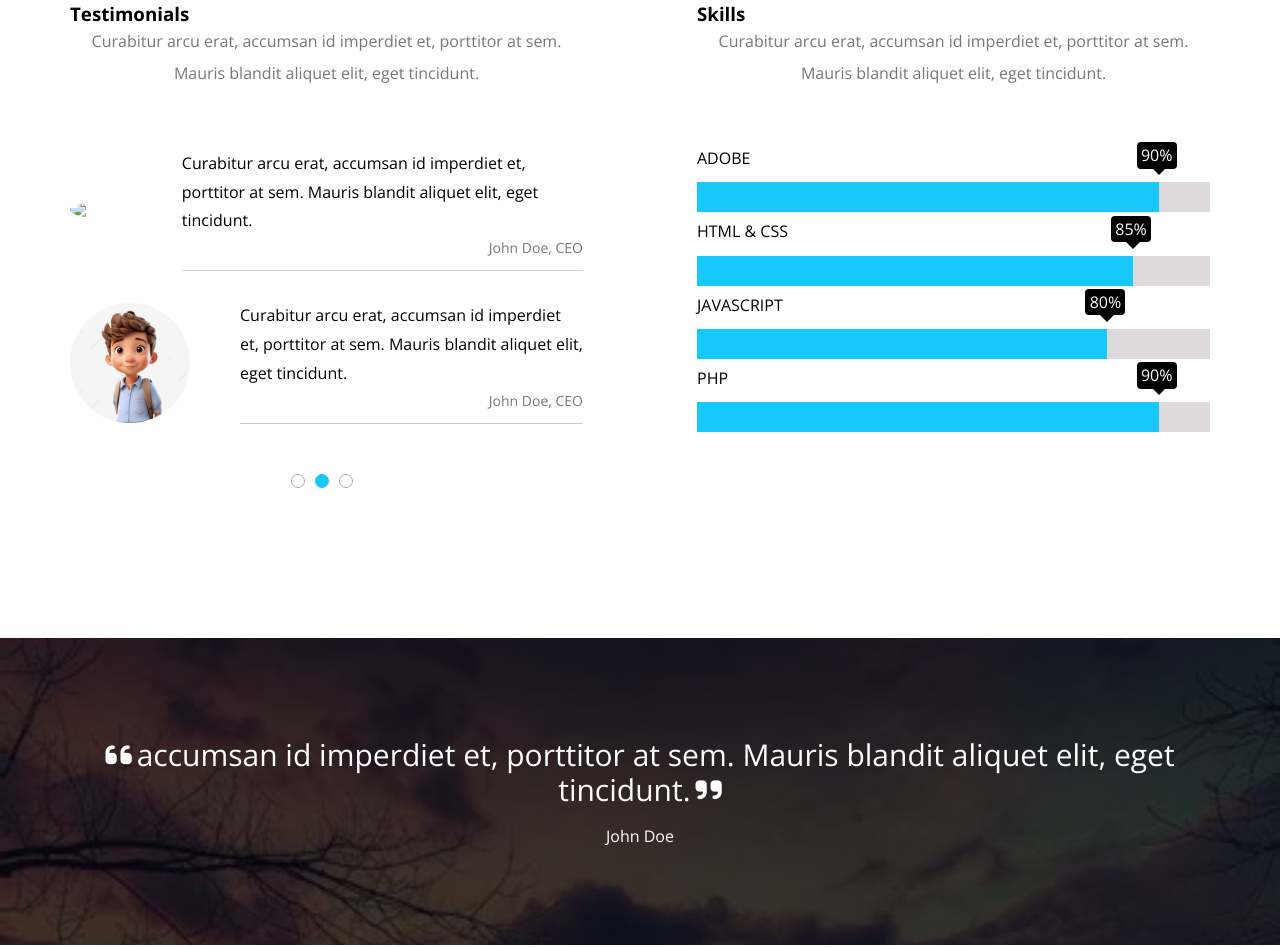
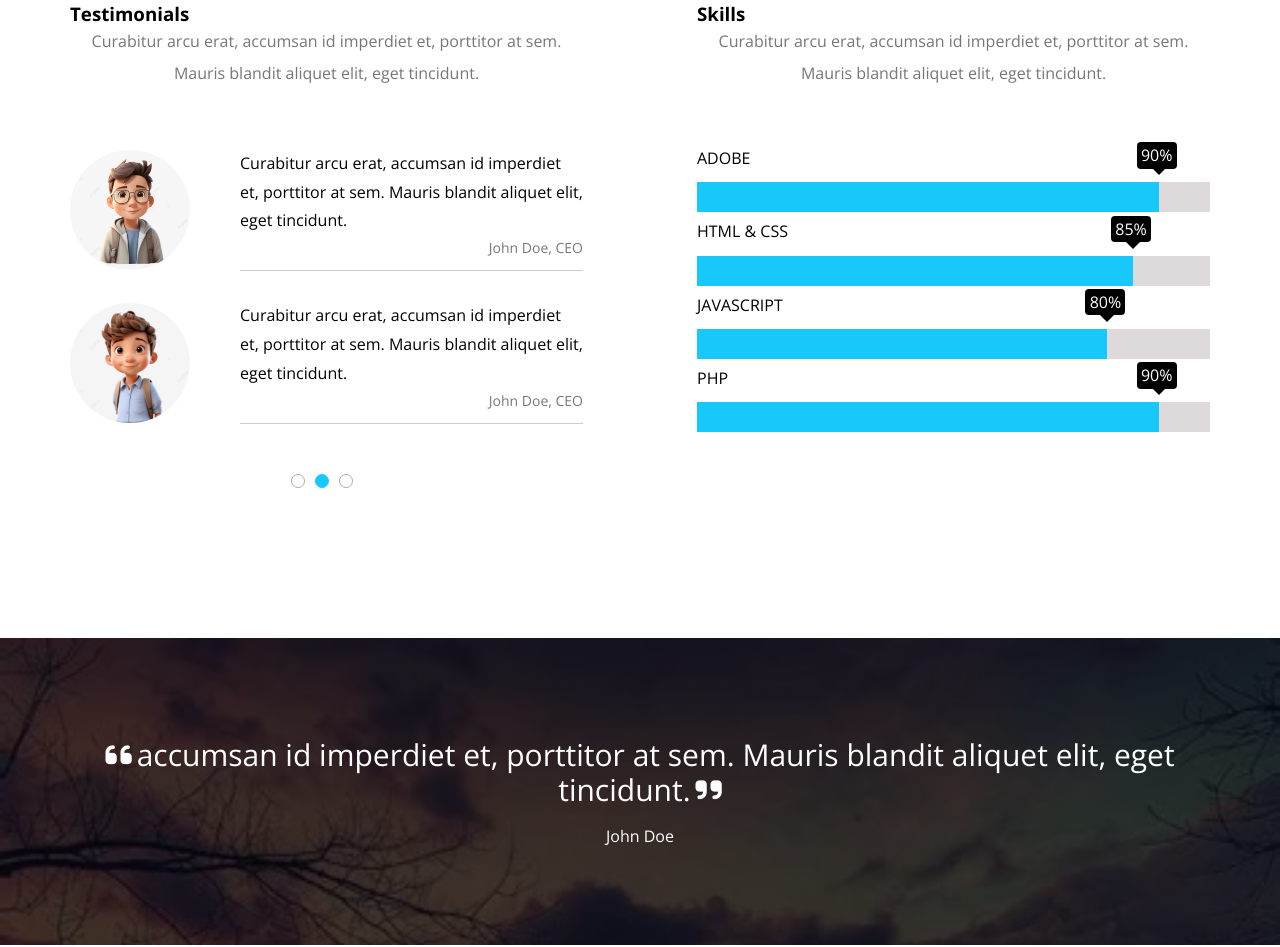
Before and after one commit to Sana-Eiada/HTML_And_CSS, a plain HTML site: page index.html in a window 1280 px wide. Shown: the part 5274-6221 px from the top of the page. Drawn offline with nearby package versions, Linux system fonts and the light colour scheme; a web font is replaced by a local one.

Commit message:
Fix image paths

```diff
--- a/index.html
+++ b/index.html
@@ -315,7 +315,7 @@
             tincidunt.
           </p>
           <div class="content">
-            <img src="images/Skills1.webp alt="skill1">
+            <img src="images/Skills1.webp" alt="skill1">
             <div class="text">
                 Curabitur arcu erat, accumsan id imperdiet et, porttitor at sem. Mauris blandit aliquet elit, eget
               tincidunt.
```
